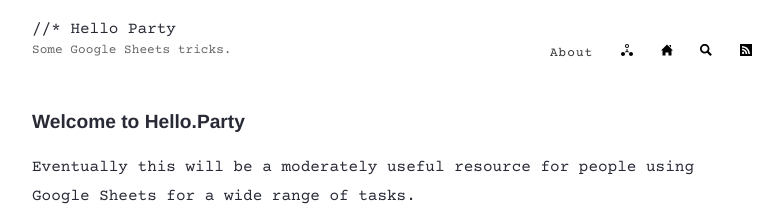
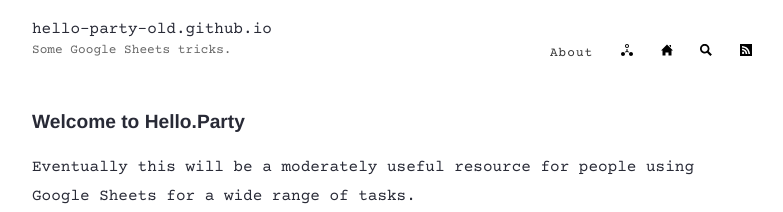
Before and after one commit to hello-party/hello-party-old.github.io, a Jekyll site: the page built from index.html, in a window 1280 px wide. Shown: the top 212 px of the page, without its empty margins (248-1031 px from the left). Built offline with Jekyll 4.4.1, drawn with Linux system fonts in a browser that asks for light colours; the list of posts is cut into pages by our own code.

Commit message:
Update default.html

```diff
--- a/_layouts/default.html
+++ b/_layouts/default.html
@@ -26,7 +26,7 @@
             <div class="site-info" role="Site Name and Description... kind of useless">
              <!--<h1 class="site-name"><a href="{{ site.baseurl }}/"><img src="{{ site.baseurl }}/images/title.png" alt="Hello Party"></a></h1>-->
               <!--<p class="site-description">{{ site.description }}</p> -->
-              <h1 class="site-name"><a href="{{ site.baseurl }}/">//* Hello Party</a></h1>
+              <h1 class="site-name"><a href="{{ site.baseurl }}/">{{ site.title }}</a></h1>
               <p class="site-description">{{ site.description }}</p>
             </div>
 
```
